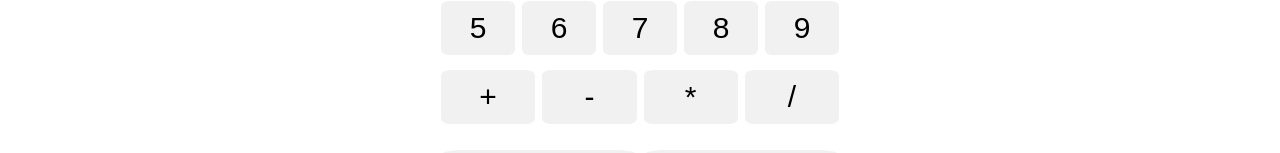
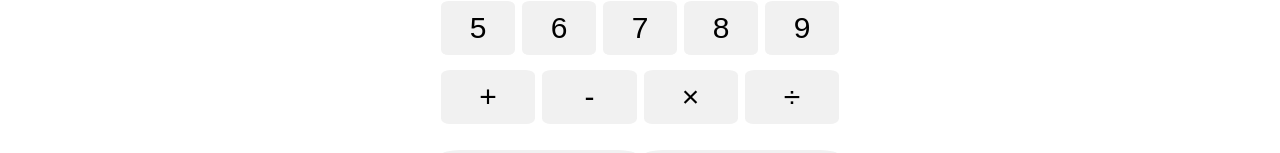
Before and after one commit to hackathon-22spring15/mushikui-frontend, a Vue app: page / in a window 1280 px wide. Shown: the part 585-738 px from the top of the page. Built offline with nearby package versions, Linux system fonts and the light colour scheme.

Commit message:
⚡️ モーダル開く & 演算子表記の変更

```diff
--- a/src/components/Home.vue
+++ b/src/components/Home.vue
@@ -1,7 +1,13 @@
 <script lang="ts">
 import { defineComponent, ref, computed, version, onBeforeMount } from "vue";
 import Key from "./Key.vue";
+import ResultModal from "./Modal.vue";
 import apis, { Expression } from "../lib/apis";
+import { transSymbol } from "../utils";
+
+const check_finished = (row: Array<string>) => {
+  return row.every((e) => e === "o");
+};
 
 export default defineComponent({
   setup() {
@@ -20,6 +26,7 @@ export default defineComponent({
     const LEFT_LEN = ref(3);
     const lines = ref<Array<{ left: string[]; right: string[] }>>([]);
     const results = ref<Array<Array<string>>>([]);
+    const showModal = ref(false);
 
     onBeforeMount(async () => {
       const today = new Date();
@@ -51,7 +58,7 @@ export default defineComponent({
             update(e.key);
           }
       }
-    }
+    };
     window.addEventListener("keydown", logKey);
 
     // left_len, right_len, n_rowから空文字列で初期化された結果を格納する配列を作る
@@ -128,7 +135,6 @@ export default defineComponent({
       }
       return result;
     };
-
 
     // 各値,  演算子についての判定結果を保存する配列
     // 例えば一番最後の要素は / の判定結果を格納
@@ -278,6 +284,14 @@ export default defineComponent({
           }
         }
 
+        // 終了判定
+        const is_finished = check_finished(results.value[row_idx.value]);
+        console.log(results.value[row_idx.value]);
+        console.log(is_finished);
+        if (is_finished) {
+          showModal.value = true;
+        }
+
         row_idx.value++;
         col_idx.value = 0;
       } else if (col_idx.value > LEFT_LEN.value + RIGHT_LEN.value - 1) {
@@ -312,10 +326,13 @@ export default defineComponent({
       RIGHT_LEN,
       EXPR_LEN,
       N_ROW,
+      showModal,
+      transSymbol,
     };
   },
   components: {
     Key,
+    ResultModal,
   },
 });
 </script>
@@ -334,7 +351,7 @@ export default defineComponent({
         v-for="(element, j) in row.left"
         :key="j"
       >
-        {{ element }}
+        {{ transSymbol(element) }}
       </div>
       <div class="equal">=</div>
       <div
@@ -348,7 +365,7 @@ export default defineComponent({
         v-for="(element, j) in row.right"
         :key="j"
       >
-        {{ element }}
+        {{ transSymbol(element) }}
       </div>
     </div>
   </div>
@@ -489,6 +506,9 @@ export default defineComponent({
       <Key char="return" :input="update"></Key>
     </div>
   </div>
+  <Teleport to="body">
+    <ResultModal :show="showModal" @close="showModal = false"></ResultModal>
+  </Teleport>
 </template>
 
 <style scoped>
--- a/src/components/Key.vue
+++ b/src/components/Key.vue
@@ -1,26 +1,24 @@
 <script lang="ts">
-import { defineComponent } from "vue"
-
+import { defineComponent } from "vue";
+import { transSymbol } from "../utils";
 
 export default defineComponent({
   name: "Key",
-    props: ["char", "input"]
-})
-
-
-
-
-
-
+  props: ["char", "input"],
+  setup() {
+    return {
+      transSymbol,
+    };
+  },
+});
 </script>
 
 <template>
-    <button @click="input(char)">{{ char }}</button>
+  <button @click="input(char)">{{ transSymbol(char) }}</button>
 </template>
 
-
 <style scoped>
-button{
+button {
   border: none;
   border-radius: 10%;
   background-color: rgb(241, 241, 241);
--- /dev/null
+++ b/src/utils.ts
@@ -0,0 +1,9 @@
+export const transSymbol = (char: string) => {
+    if (char === "*") {
+        return "×";
+    } else if (char === "/") {
+        return "÷";
+    } else {
+        return char;
+    }
+};
```
Lines whose indentation alone changed are shown as unchanged.
